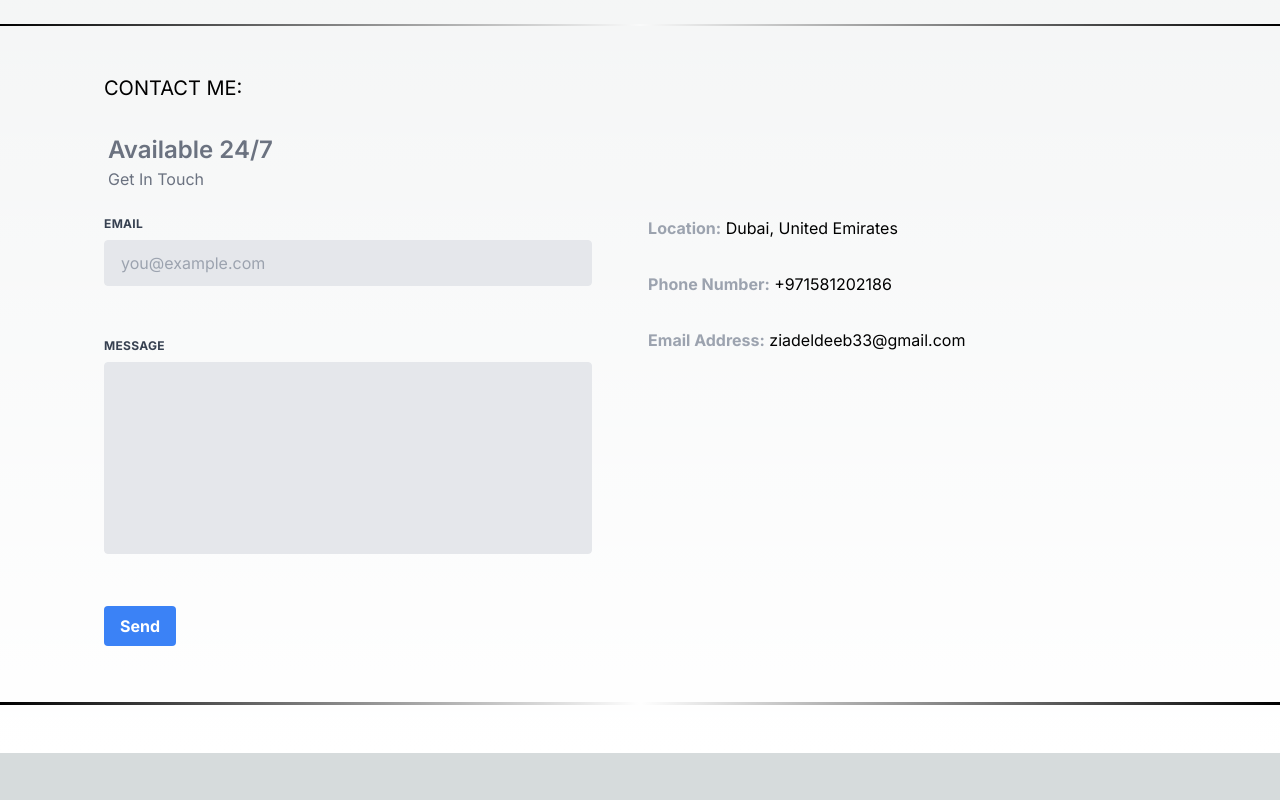
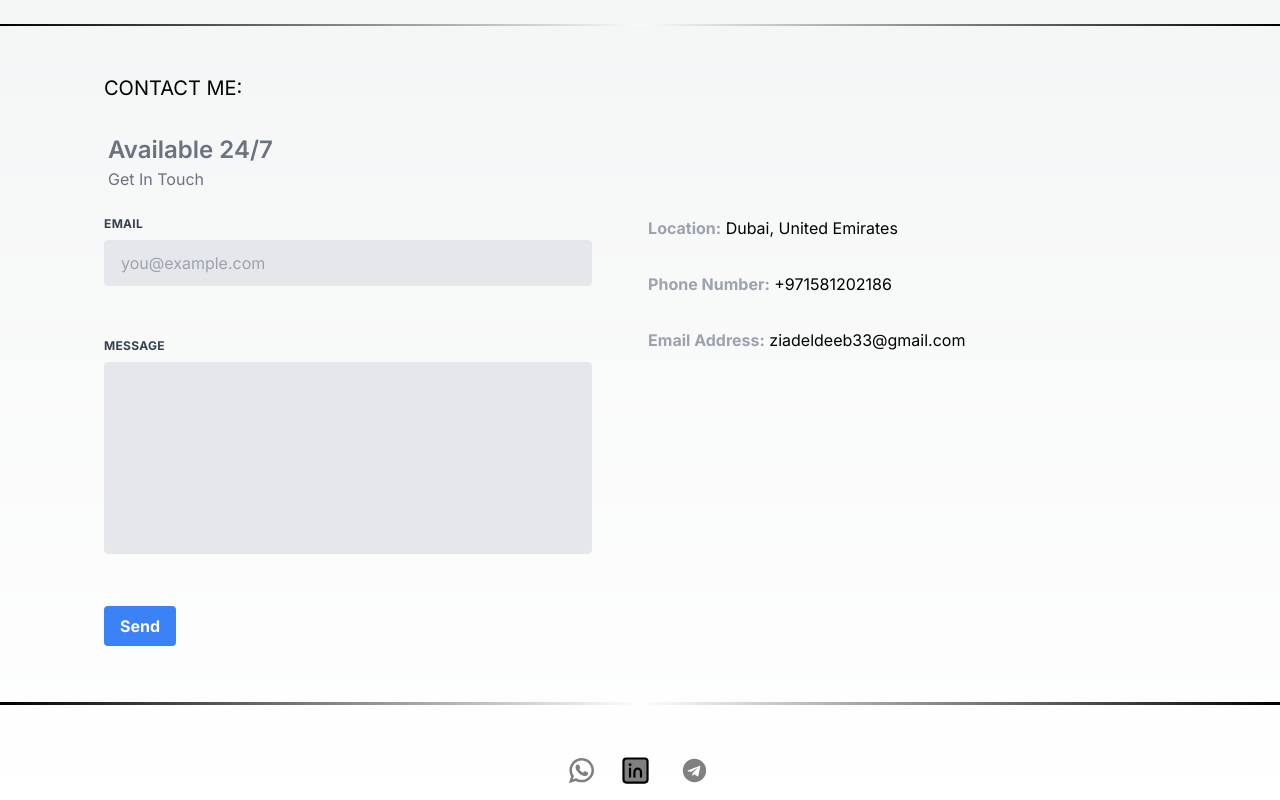
Before and after one commit to zeyad-belal/eldeep, a Next.js app: page / in a window 1280 px wide. Shown: the part 2221-3021 px from the top of the page. Before the commit the page ends 2974 px from the top, so only its background shows below. Built offline with nearby package versions, Linux system fonts and the light colour scheme.

Commit message:
hero sec mobile

```diff
--- a/app/globals.css
+++ b/app/globals.css
@@ -74,6 +74,15 @@ main {
   }
 }
 
+@media (max-width: 641px) {
+  main {
+    background-image: url("/bgsmallSc.jpg");
+    background-position: center;
+    background-size: cover;
+    background-repeat: no-repeat;
+  }
+}
+
 #home .overlay {
   position: absolute;
   height: 20%;
--- a/app/page.js
+++ b/app/page.js
@@ -253,7 +253,40 @@ export default function Home() {
       <SecDivider />
       <Contact />
       <SecDivider />
-
+      <ul className="flex  justify-center items-center gap-6 my-3">
+            <a
+              className="cursor-pointer hover:bg-white hover:bg-opacity-20 rounded-full"
+              href="https://wa.me/+971581202186"
+            >
+              <Image
+                src={"/social/whatsapp-svgrepo-com.svg"}
+                width={25}
+                height={25}
+              />
+            </a>
+            <a
+              className="cursor-pointer hover:bg-white hover:bg-opacity-20 rounded-full"
+              href="https://www.linkedin.com/in/ziad-eldeeb/"
+            >
+              {" "}
+              <Image
+                src={"/social/linkedin-svgrepo-com.svg"}
+                width={35}
+                height={35}
+              />
+            </a>
+            <a
+              className="cursor-pointer hover:bg-white hover:bg-opacity-20 rounded-full"
+              href="https://t.me/zeldeeb33"
+            >
+              {" "}
+              <Image
+                src={"/social/telegram-svgrepo-com.svg"}
+                width={35}
+                height={35}
+              />
+            </a>
+          </ul>
     </>
   );
 }
```
Also changed, not shown: public/bgsmallSc.jpg (added).
